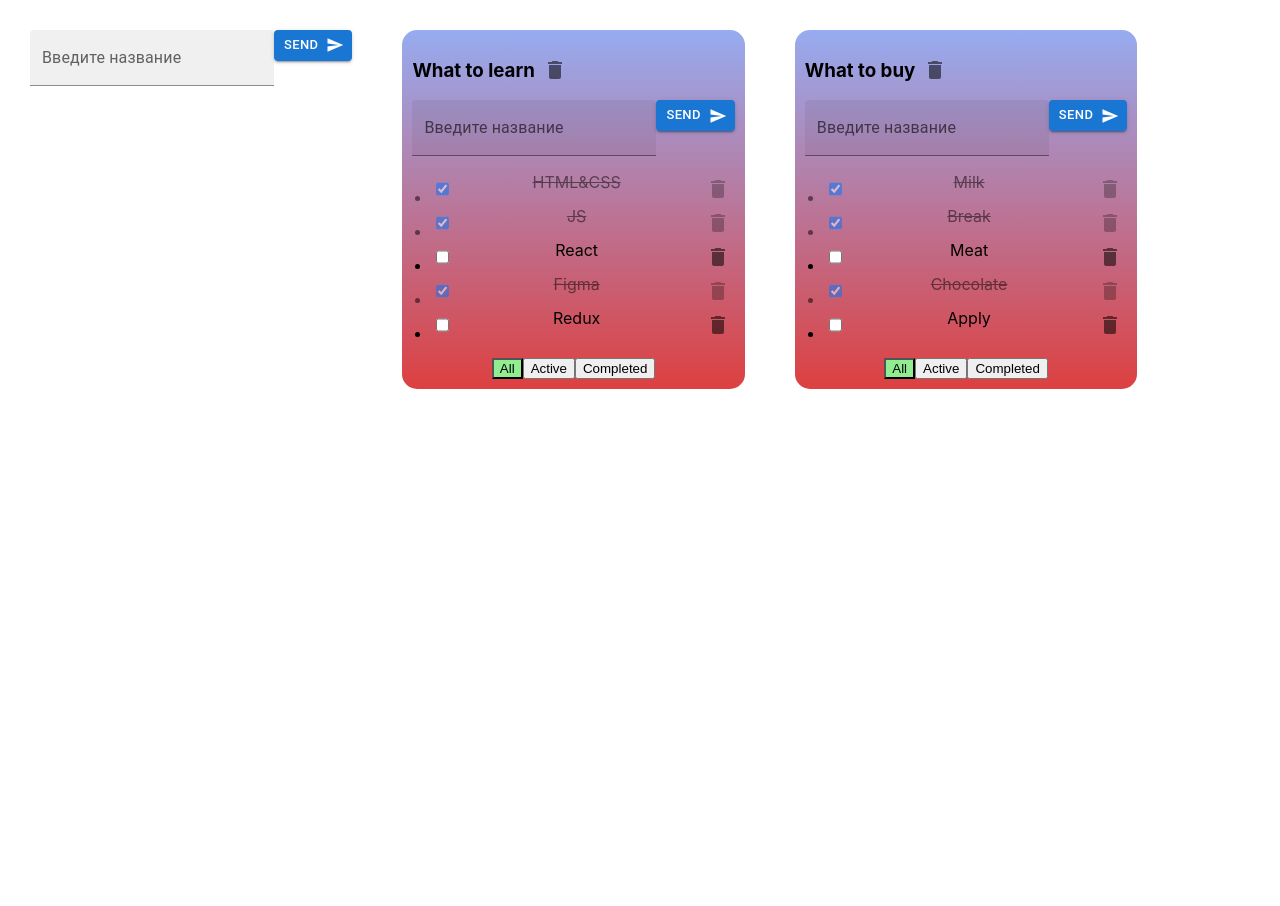
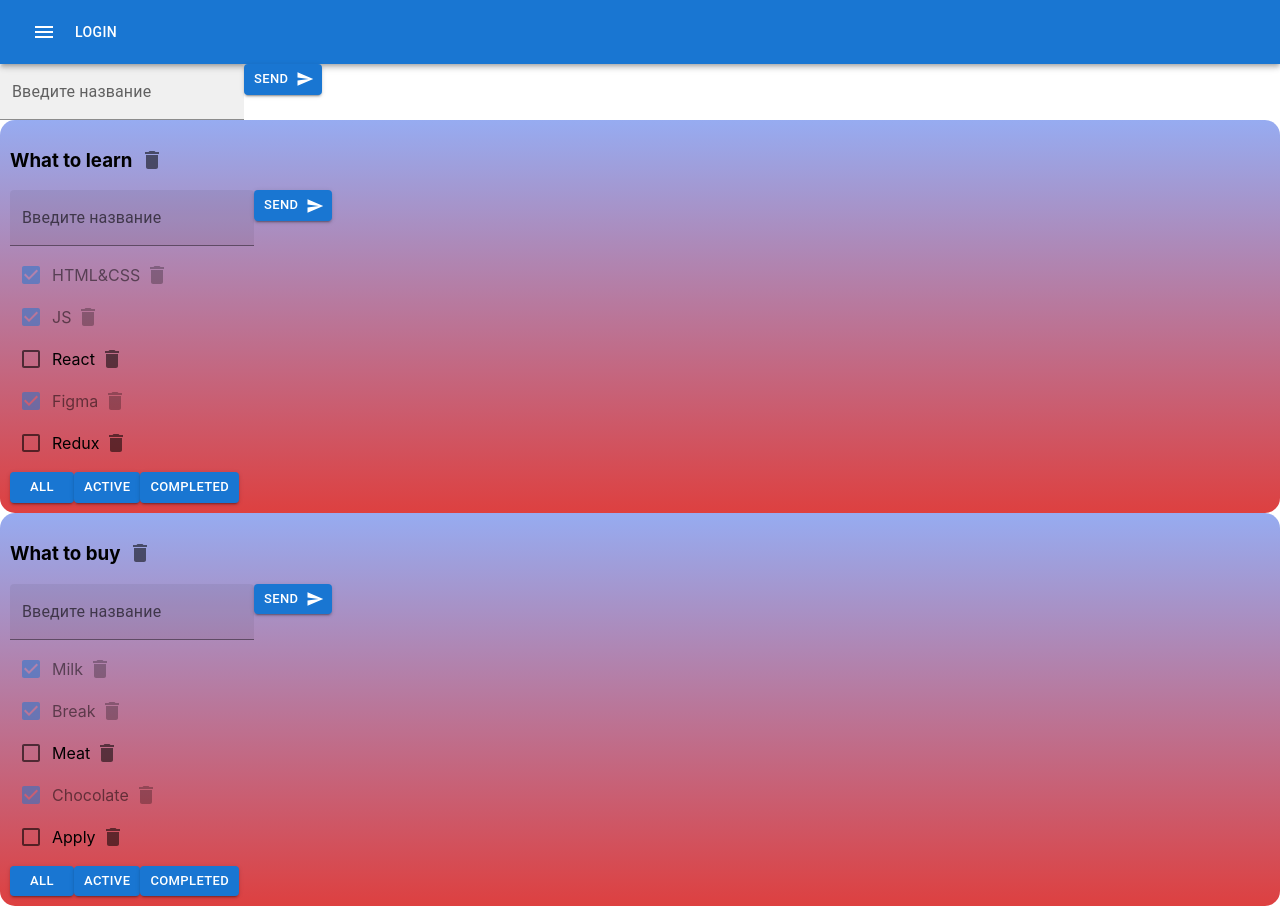
Before and after one commit to AlexMuhin-IT/TodoList, a React (Create React App) app: page / in a window 1280 px wide. Before the commit the page ends 800 px from the top, so only its background shows below. Built offline with nearby package versions, Linux system fonts and the light colour scheme.

Commit message:
new Todolist: add material ui

```diff
--- a/src/App.css
+++ b/src/App.css
@@ -1,35 +1,35 @@
-.App {
-    padding: 30px;
-    display: flex;
-}
+/*.App {*/
+/*    padding: 30px;*/
+/*    display: flex;*/
+/*}*/
 
-.App > div {
-    margin-right: 50px;
-}
+/*.App > div {*/
+/*    margin-right: 50px;*/
+/*}*/
 
-.error {
-    border: red 1px solid;
-}
+/*.error {*/
+/*    border: red 1px solid;*/
+/*}*/
 
-.error-message {
-    color: red;
-}
+/*.error-message {*/
+/*    color: red;*/
+/*}*/
 
-.active-filter {
-    background-color: lightgreen;
-}
+/*.active-filter {*/
+/*    background-color: lightgreen;*/
+/*}*/
 
-.style-tasks {
-    display: flex;
-    justify-content: space-between;
-}
-.style-button {
-    display: flex;
-    justify-content: center;
-}
-ul{
-    padding-left: 20px;
-}
+/*.style-tasks {*/
+/*    display: flex;*/
+/*    justify-content: space-between;*/
+/*}*/
+/*.style-button {*/
+/*    display: flex;*/
+/*    justify-content: space-between;*/
+/*}*/
+/*ul{*/
+/*    padding-left: 20px;*/
+/*}*/
 .is-done {
     opacity: 0.5;
     text-decoration: line-through;
@@ -43,7 +43,6 @@ ul{
     align-items: center;
     width: 200px;
 }
-
 .todolist-wrapper{
     background: linear-gradient(rgba(23, 70, 224, 0.45), rgba(210, 0, 0, 0.75));
     /*rgba(180, 23, 224, 0.45) | rgba(224, 154, 23, 0.45);*/
--- a/src/App.tsx
+++ b/src/App.tsx
@@ -3,6 +3,12 @@ import './App.css';
 import {Todolist} from "./Todolist";
 import {v1} from "uuid";
 import {AddItemForm} from "./components/addItemForm/AddItemForm";
+import {AppBar, Button, IconButton, Toolbar} from "@mui/material";
+import {Menu} from "@mui/icons-material";
+
+
+// import {AppBar,Toolbar} from "@mui/material";
+
 
 export type FilterValuesType = 'all' | 'active' | 'completed'
 
@@ -134,9 +140,16 @@ function App() {
     }
 
     return (
-        <div className="App">
+        <div>
+            <AppBar position="static">
+                <Toolbar>
+                    <IconButton color="inherit">
+                        <Menu/>
+                    </IconButton>
+                    <Button color='inherit'>Login</Button>
+                </Toolbar>
+            </AppBar>
             <AddItemForm addItem={addTodolist}/>
-
             {todolists.map(tl => {
                 const allTodolistTasks = tasks[tl.id]
                 let taskForTodolist = allTodolistTasks
@@ -163,7 +176,6 @@ function App() {
                     />
                 )
             })}
-
         </div>
     );
 }
--- a/src/Todolist.tsx
+++ b/src/Todolist.tsx
@@ -1,9 +1,9 @@
 import React, {ChangeEvent, KeyboardEvent, useState} from 'react';
-import {Button} from "./components/Button";
+
 import {FilterValuesType, TaskType} from "./App";
 import {AddItemForm} from "./components/addItemForm/AddItemForm";
 import {EditableSpan} from "./components/editableSpan/EditableSpan";
-import {IconButton} from "@mui/material";
+import {Button, Checkbox, IconButton, List, ListItem, TextField} from "@mui/material";
 import {Delete} from "@mui/icons-material";
 
 type TodolistPropsType = {
@@ -56,9 +56,6 @@ export const Todolist = ({
                     value={title}
                     onChange={updateTodolistHandler}/>
                 </h3>
-                {/*<Button*/}
-                {/*    title={'x'}*/}
-                {/*    onClick={removeTodolistHandler}/>*/}
                 <IconButton aria-label="delete"
                             onClick={removeTodolistHandler}
                             size={'medium'}
@@ -71,7 +68,8 @@ export const Todolist = ({
                 {
                     tasks.length === 0
                         ? <p>Тасок нет</p>
-                        : <ul>
+                        : (
+                            <List>
                                 {tasks.map((t: TaskType) => {
                                     const removeTaskHandler = () => {
                                         removeTask(todolistId, t.id)
@@ -84,41 +82,46 @@ export const Todolist = ({
                                         updateTask(todolistId, t.id, title)
                                     }
                                     return (
-                                    <li key={t.id} className={t.isDone ? 'is-done' : ''}>
-                                        <div className={'style-tasks'}>
-                                            <input
-                                                type="checkbox"
-                                                checked={t.isDone}
-                                                onChange={changeTaskStatusHandler}
-                                            />
+                                        <ListItem
+                                            alignItems={"center"}
+                                            disableGutters
+                                            disablePadding
+                                            key={t.id}
+                                            className={t.isDone ? 'is-done' : ''}
+                                        >
+                                                <Checkbox checked={t.isDone} onChange={changeTaskStatusHandler}/>
                                                 <EditableSpan onChange={changeTaskTitleHandler} value={t.title}/>
-                                            {/*<Button onClick={removeTaskHandler} title={'X'}/>*/}
                                                 <IconButton aria-label="delete"
                                                             onClick={removeTaskHandler}
                                                             size={'small'}
                                                 >
                                                     <Delete/>
                                                 </IconButton>
-                                        </div>
-                                    </li>
+                                        </ListItem>
                                     )
                                 })}
-                        </ul>
-                }
+                            </List>
+                        )}
             </div>
             <div className={'style-button'}>
                 <Button
+                    size={"small"}
+                    variant="contained"
                     className={filter === 'all' ? 'active-filter' : ''}
                     onClick={() => changeFilterTasksHandler(todolistId, 'all')}
-                    title={'All'}/>
+                > All</Button>
                 <Button
+                    size={"small"}
+                    variant="contained"
                     className={filter === 'active' ? 'active-filter' : ''}
                     onClick={() => changeFilterTasksHandler(todolistId, 'active')}
-                    title={'Active'}/>
+                >Active</Button>
                 <Button
+                    size={"small"}
+                    variant="contained"
                     className={filter === 'completed' ? 'active-filter' : ''}
                     onClick={() => changeFilterTasksHandler(todolistId, 'completed')}
-                    title={'Completed'}/>
+                >Completed</Button>
             </div>
         </div>
     )
--- a/src/components/addItemForm/AddItemForm.tsx
+++ b/src/components/addItemForm/AddItemForm.tsx
@@ -40,7 +40,8 @@ export const AddItemForm = ({addItem}: PropsType) => {
                 value={title}
                 onChange={changeItemHandler}
                 onKeyUp={addItemOnKeyUpHandler}
-
+                error={!!error}
+                helperText={error}
             />
             <Button onClick={addItemHandler}
                     variant="contained"
@@ -49,7 +50,6 @@ export const AddItemForm = ({addItem}: PropsType) => {
             >
                 Send
             </Button>
-            {error && <div className={'error-message'}>{error}</div>}
         </div>
     )
 };
--- a/src/components/editableSpan/EditableSpan.tsx
+++ b/src/components/editableSpan/EditableSpan.tsx
@@ -1,4 +1,5 @@
 import React, {ChangeEvent, useState} from 'react';
+import {TextField} from "@mui/material";
 
 type PropsType = {
     value: string;
@@ -23,13 +24,15 @@ export const EditableSpan = ({value, onChange}: PropsType) => {
         onChange(title)
     }
     return (
-        <div >
+        <div>
             {editMode ? (
-                <input
+                <TextField
+                    size={"small"}
                     onChange={onTitleHandler}
                     onBlur={changeEditModeHandler}
                     value={title}
-                    autoFocus/>
+                    autoFocus
+                />
             ) : (
                 <span onDoubleClick={changeEditModeHandler}>{value}</span>
             )
--- a/src/index.css
+++ b/src/index.css
@@ -5,6 +5,7 @@ body {
     sans-serif;
   -webkit-font-smoothing: antialiased;
   -moz-osx-font-smoothing: grayscale;
+  /*background-color: rgba(27, 127, 210, 0.46);*/
 }
 
 code {
```
Lines whose indentation alone changed are shown as unchanged.
